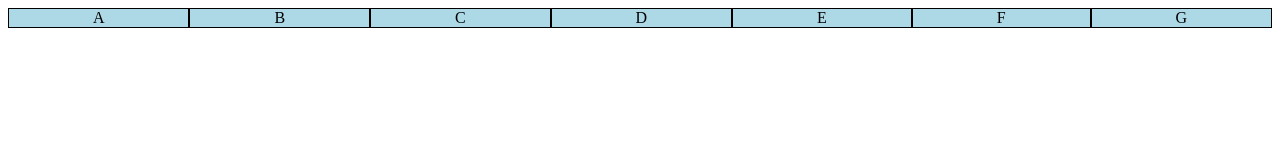
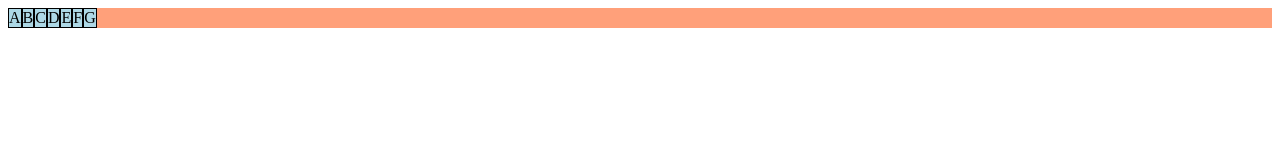
Before and after one commit to dalessandrosantos/html-css-modulo5, a plain HTML site: page flex004/index.html in a window 1280 px wide. Drawn offline with Linux system fonts and the light colour scheme.

Commit message:
atualizando exercicio

```diff
--- a/flex004/index.html
+++ b/flex004/index.html
@@ -15,7 +15,7 @@
             background-color: lightblue;
             border: 1px solid black;
             text-align: center;
-            flex:auto
+
         }
     </style>
 </head>
```
